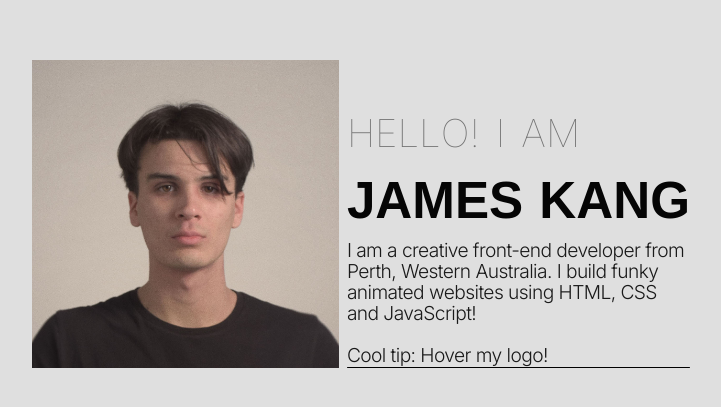
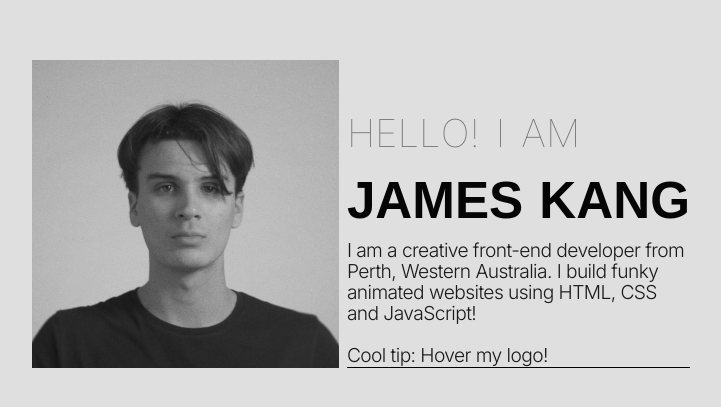
Before and after one commit to JimmyC4/ItsJamesKang, a website: page index.html in a window 1280 px wide. Shown: the part 2048-2455 px from the top of the page, without its empty margins (279-1000 px from the left). Drawn offline with Linux system fonts and the light colour scheme; a web font is replaced by a local one.

Commit message:
updating profile

```diff
--- a/styles.css
+++ b/styles.css
@@ -1373,6 +1373,9 @@ section.project2-s1{
     margin-top: 35%;
     margin-bottom: 35%;
   }
+  .image{
+    filter: grayscale(100%);
+  }
   .image_info{
     text-align: right;
     display: flex;
```
